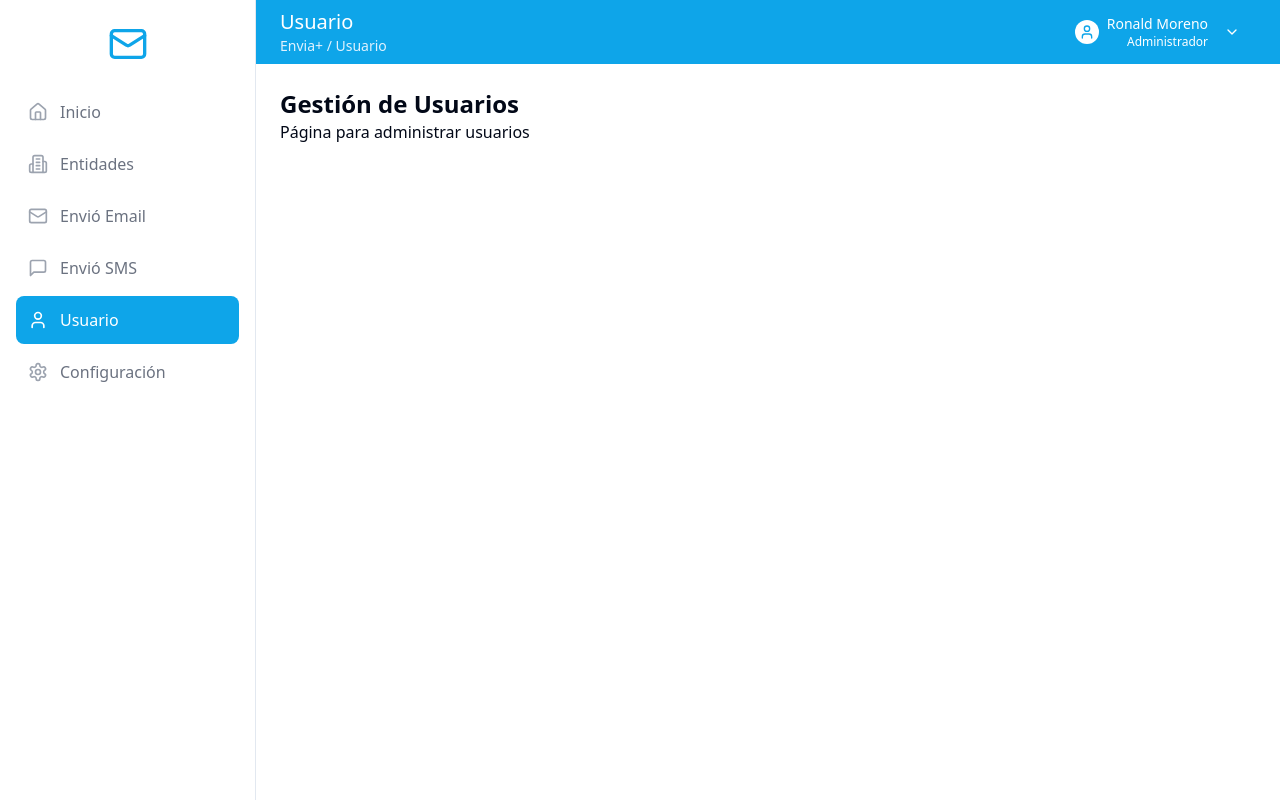
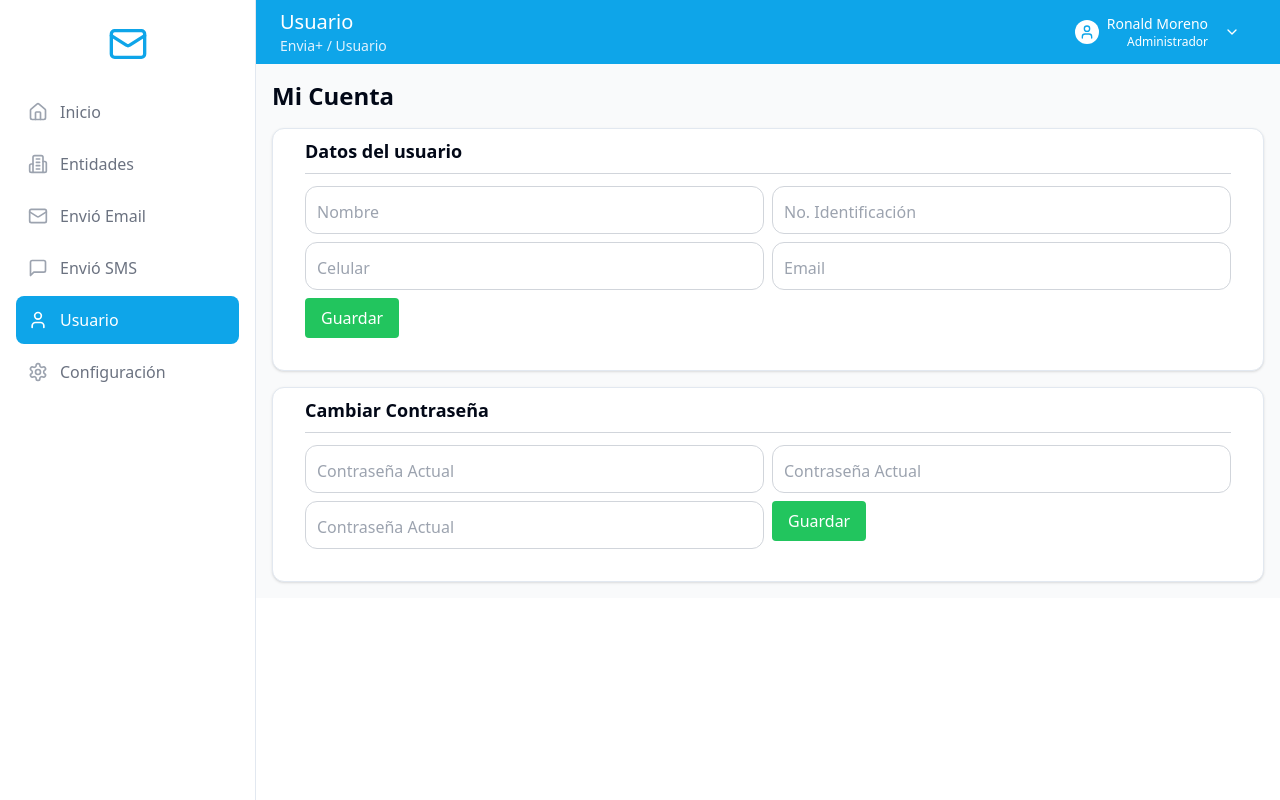
Before and after one commit to joshuascott0521/CertiEnvio, a Next.js app: page /dashboard/usuario in a window 1280 px wide. Built offline with nearby package versions, Linux system fonts and the light colour scheme.

Commit message:
Adelanto Maquetacion Usuario

```diff
--- a/app/dashboard/usuario/page.tsx
+++ b/app/dashboard/usuario/page.tsx
@@ -1,12 +1,90 @@
+"use client";
+
 import { DashboardHeader } from "@/components/dashboard-header"
+import { Card, CardContent, CardHeader } from "@/components/ui/card"
+import { FloatingLabel } from "@/components/ui/FloatingLabel"
+import axios from "axios";
+import { use, useState } from "react";
+
 
 export default function UsuarioPage() {
+  const [nombre, setNombre] = useState("");
+  const [identificacion, setIdentificacion] = useState("");
+  const [celular, setCelular] = useState("");
+  const [email, setEmail] = useState("");
+
   return (
     <div>
       <DashboardHeader title="Usuario" breadcrumb="Envia+ / Usuario" />
-      <div className="p-6">
-        <h2 className="text-2xl font-bold">Gestión de Usuarios</h2>
-        <p>Página para administrar usuarios</p>
+      <div className="p-4 max-w-screen-xl mx-auto bg-gray-50">
+        <h2 className="text-2xl font-bold">Mi Cuenta</h2>
+        <Card className="rounded-xl p-2 bg-white shadow mt-4">
+          <CardContent>
+            <h3 className="text-lg font-bold pb-2 border-b border-gray-300">Datos del usuario</h3>
+            <div className="mt-3 grid grid-cols-1 md:grid-cols-2 gap-2">
+              <FloatingLabel
+                id="nombre"
+                label="Nombre"
+                value={nombre}
+                onChange={(e) => setNombre(e.target.value)}
+              />
+              <FloatingLabel
+                id="identificacion"
+                label="No. Identificación"
+                value={identificacion}
+                onChange={(e) => setIdentificacion(e.target.value)}
+              />
+              <FloatingLabel
+                id="celular"
+                label="Celular"
+                value={celular}
+                onChange={(e) => setCelular(e.target.value)}
+              />
+              <FloatingLabel
+                id="email"
+                label="Email"
+                value={email}
+                onChange={(e) => setEmail(e.target.value)}
+              />
+              <div>
+                <button className="bg-green-500 text-white px-4 py-2 rounded hover:bg-green-600">
+                  Guardar
+                </button>
+              </div>
+            </div>
+          </CardContent>
+        </Card>
+        <Card className="rounded-xl p-2 bg-white shadow mt-4">
+          <CardContent>
+            <h3 className="text-lg font-bold pb-2 border-b border-gray-300">Cambiar Contraseña</h3>
+            <div className="mt-3 grid grid-cols-1 md:grid-cols-2 gap-2">
+              <FloatingLabel
+                id="password"
+                label="Contraseña Actual"
+                value={nombre}
+                onChange={(e) => setNombre(e.target.value)}
+              />
+              <FloatingLabel
+                id="password"
+                label="Contraseña Actual"
+                value={nombre}
+                onChange={(e) => setNombre(e.target.value)}
+              />
+              <FloatingLabel
+                id="password"
+                label="Contraseña Actual"
+                value={nombre}
+                onChange={(e) => setNombre(e.target.value)}
+              />
+              <div>
+                <button className="bg-green-500 text-white px-4 py-2 rounded hover:bg-green-600">
+                  Guardar
+                </button>
+              </div>
+            </div>
+
+          </CardContent>
+        </Card>
       </div>
     </div>
   )
--- /dev/null
+++ b/components/ui/FloatingLabel.tsx
@@ -0,0 +1,48 @@
+import React from "react"
+
+interface FloatingLabelProps {
+  id: string
+  label: string
+  type?: string
+  value?: string
+  onChange?: (e: React.ChangeEvent<HTMLInputElement>) => void
+  className?: string
+  required?: boolean
+}
+
+export const FloatingLabel: React.FC<FloatingLabelProps> = ({
+  id,
+  label,
+  type = "text",
+  value,
+  onChange,
+  className = "",
+  required = false
+}) => {
+  return (
+    <div className="relative w-full">
+      <input
+        id={id}
+        type={type}
+        value={value}
+        onChange={onChange}
+        required={required}
+        autoComplete= "off"
+        placeholder=" "
+        className={`peer w-full h-12 border border-gray-300 rounded-xl px-3 pt-6 pb-2 text-sm focus:outline-none focus:ring-2 focus:ring-blue-500 ${className}`}
+      />
+      <label
+        htmlFor={id}
+        className="absolute left-3 top-1 text-gray-500 text-sm transition-all
+                    peer-placeholder-shown:top-3.5
+                    peer-placeholder-shown:text-base
+                    peer-placeholder-shown:text-gray-400
+                    peer-focus:top-2
+                    peer-focus:text-sm
+                    peer-focus:text-blue-500"
+      >
+        {label}
+      </label>
+    </div>
+  )
+}
```
